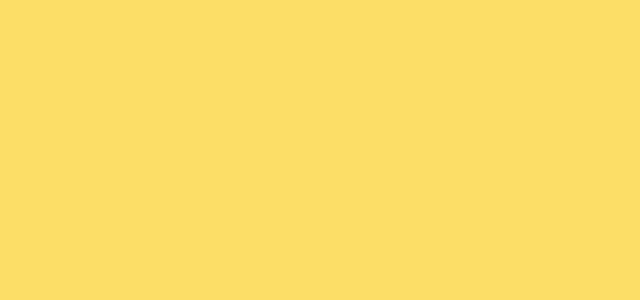
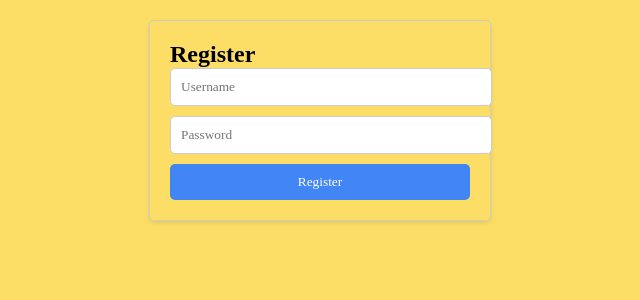
Before and after one commit to varunvenkatachalam/react-recipe-app, a React (Create React App) app: page /auth/register in a window 1280 px wide. Before the commit this address had no page. Shown: the top 300 px of the page, without its empty margins (320-960 px from the left). Built offline with nearby package versions, Linux system fonts and the light colour scheme; a web font is replaced by a local one.

Commit message:
after login and register

```diff
--- a/package.json
+++ b/package.json
@@ -6,7 +6,9 @@
     "@testing-library/jest-dom": "^5.17.0",
     "@testing-library/react": "^13.4.0",
     "@testing-library/user-event": "^13.5.0",
+    "axios": "^1.6.7",
     "react": "^18.2.0",
+    "react-cookie": "^7.1.0",
     "react-dom": "^18.2.0",
     "react-router-dom": "^6.22.3",
     "react-scripts": "5.0.1",
--- a/src/App.js
+++ b/src/App.js
@@ -4,12 +4,20 @@ import './Components/style.css';
 import './Components/style.css'
 import {Routes,Route} from 'react-router-dom';
 import RecipeInfo from './Components/RecipeInfo.jsx';
+import Home from './Components/Home.jsx';
+import Login from './Components/Login.jsx';
+import Register from './Components/Register.jsx';
+// import Navbar  from './Components/navBar.jsx';
 function App() {
   return (
     <>
       <Routes>
-        <Route path="/" element={<Meal/>} />
-        <Route path="/:MealId" element={<RecipeInfo/>}/>
+        {/* <Navbar/> */}
+        <Route path="/" element={<Home/>} />
+        <Route path="/auth/login" element={<Login/>} />
+        <Route path="/auth/register" element={<Register/>} />
+        <Route path="/meal" element={<Meal/>} />
+        <Route path="/meal/:MealId" element={<RecipeInfo/>}/>
       </Routes>
 
     </>
--- /dev/null
+++ b/src/Components/Home.jsx
@@ -0,0 +1,16 @@
+import React from "react";
+// import { Link } from "react-router-dom";
+import { Navbar } from "./navBar.jsx"; // Import as a named export
+
+const Home = () => {
+  return (
+    <div>
+      <Navbar />
+      <h1>Welcome to the Home Page</h1>
+      {/* <Link to="/auth/login">Login</Link>
+      <Link to="/auth/register">Register</Link> */}
+    </div>
+  );
+};
+
+export default Home;
--- /dev/null
+++ b/src/Components/Login.jsx
@@ -0,0 +1,72 @@
+// Login.js
+import React, { useState } from "react";
+import axios from "axios";
+import { useCookies } from "react-cookie";
+import { useNavigate } from "react-router-dom";
+import "./login.css";
+
+const Login = () => {
+  const [username, setUsername] = useState("");
+  const [password, setPassword] = useState("");
+  const [_, setCookies] = useCookies(["access_token"]);
+  const navigate = useNavigate();
+
+  const handleSubmit = async (event) => {
+    event.preventDefault();
+
+    try {
+      const response = await axios.post("http://localhost:2001/auth/login", {
+        username,
+        password,
+      });
+
+      const { token, userID } = response.data;
+
+      // Set access token in cookies
+      setCookies("access_token", token);
+      // Save user ID in localStorage for future use
+      window.localStorage.setItem("userID", userID);
+
+      // Redirect to home page after successful login
+      navigate("/");
+
+      // Clear input fields
+      setUsername("");
+      setPassword("");
+    } catch (error) {
+      // Handle login errors
+      console.error("Login error:", error);
+      // Example: Display a meaningful error message to the user
+      alert("Login failed. Please check your username and password.");
+    }
+  };
+
+  return (
+    <div className="auth-container">
+      <form onSubmit={handleSubmit} className="login-form">
+        <h2>Login</h2>
+        <div className="form-group">
+          <input
+            type="text"
+            id="username"
+            value={username}
+            onChange={(event) => setUsername(event.target.value)}
+            placeholder="Username"
+          />
+        </div>
+        <div className="form-group">
+          <input
+            type="password"
+            id="password"
+            value={password}
+            onChange={(event) => setPassword(event.target.value)}
+            placeholder="Password"
+          />
+        </div>
+        <button type="submit">Login</button>
+      </form>
+    </div>
+  );
+};
+
+export default Login;
--- a/src/Components/MealItem.jsx
+++ b/src/Components/MealItem.jsx
@@ -11,7 +11,7 @@ const MealItem=({data})=>{
             {
                 (!data)?"Not Found":data.map(item=>{
                     return(
-                        <div className="card" key={item.idMeal} onClick={() => { navigate(`/${item.idMeal}`) }}>
+                        <div className="card" key={item.idMeal} onClick={() => { navigate(`/meal/${item.idMeal}`) }}>
                             <img src={item.strMealThumb} alt="" />
                             <h3>{item.strMeal}</h3>
                         </div>
--- /dev/null
+++ b/src/Components/Register.jsx
@@ -0,0 +1,63 @@
+// Register.js
+import React, { useState } from "react";
+import axios from "axios";
+import { useNavigate } from "react-router-dom";
+import "./register.css";
+
+const Register = () => {
+  const [username, setUsername] = useState("");
+  const [password, setPassword] = useState("");
+  const navigate = useNavigate();
+
+  const handleSubmit = async (event) => {
+    event.preventDefault();
+    try {
+      await axios.post("http://localhost:2001/auth/register", {
+        username,
+        password,
+      });
+
+      // Upon successful registration, alert the user and redirect to login page
+      alert("Registration Completed! Now login.");
+      navigate("/auth/login");
+
+      // Clear input fields
+      setUsername("");
+      setPassword("");
+    } catch (error) {
+      // Handle registration errors
+      console.error("Registration error:", error);
+      // Example: Display a meaningful error message to the user
+      alert("Registration failed. Please try again later.");
+    }
+  };
+
+  return (
+    <div className="auth-container">
+      <form onSubmit={handleSubmit} className="register-form">
+        <h2>Register</h2>
+        <div className="form-group">
+          <input
+            type="text"
+            id="username"
+            value={username}
+            onChange={(event) => setUsername(event.target.value)}
+            placeholder="Username"
+          />
+        </div>
+        <div className="form-group">
+          <input
+            type="password"
+            id="password"
+            value={password}
+            onChange={(event) => setPassword(event.target.value)}
+            placeholder="Password"
+          />
+        </div>
+        <button type="submit">Register</button>
+      </form>
+    </div>
+  );
+};
+
+export default Register;
--- /dev/null
+++ b/src/Components/login.css
@@ -0,0 +1,41 @@
+/* login.css */
+.auth-container {
+    display: flex;
+    flex-direction: column;
+    align-items: center;
+    margin-top: 20px;
+  }
+
+  .login-form {
+    width: 300px;
+    padding: 20px;
+    border: 1px solid #ccc;
+    border-radius: 5px;
+    box-shadow: 0 2px 5px rgba(0, 0, 0, 0.1);
+  }
+
+  .form-group {
+    margin-bottom: 10px;
+  }
+
+  input[type="text"],
+  input[type="password"] {
+    width: 100%;
+    padding: 10px;
+    border: 1px solid #ccc;
+    border-radius: 5px;
+  }
+
+  button {
+    width: 100%;
+    padding: 10px;
+    background-color: #4285f4;
+    color: white;
+    border: none;
+    border-radius: 5px;
+    cursor: pointer;
+  }
+
+  button:hover {
+    background-color: #357ae8;
+  }
--- /dev/null
+++ b/src/Components/navBar.jsx
@@ -0,0 +1,35 @@
+import React from "react";
+import { Link, useNavigate } from "react-router-dom";
+import { useCookies } from "react-cookie";
+
+export const Navbar = () => {
+  const [cookies, setCookies] = useCookies(["access_token"]);
+  const navigate = useNavigate();
+
+  const logout = () => {
+    // Remove the "access_token" cookie completely
+    setCookies("access_token", "", { maxAge: 0 });
+    // Optionally, clear localStorage if necessary
+    // window.localStorage.clear();
+    navigate("/auth/login");
+  };
+
+  return (
+    <div className="navbar">
+      {/* <Link to="/">Home</Link> */}
+      {cookies.access_token ? (
+        <>
+          <button onClick={logout}>Logout</button>
+          {/* <button>Action 1</button>
+          <button>Action 2</button> */}
+          {/* Add more buttons as needed */}
+        </>
+      ) : (
+        <>
+          <Link to="/auth/login">Login</Link>
+          <Link to="/auth/register">Register</Link>
+        </>
+      )}
+    </div>
+  );
+};
--- /dev/null
+++ b/src/Components/register.css
@@ -0,0 +1,41 @@
+/* register.css */
+.auth-container {
+    display: flex;
+    flex-direction: column;
+    align-items: center;
+    margin-top: 20px;
+  }
+
+  .register-form {
+    width: 300px;
+    padding: 20px;
+    border: 1px solid #ccc;
+    border-radius: 5px;
+    box-shadow: 0 2px 5px rgba(0, 0, 0, 0.1);
+  }
+
+  .form-group {
+    margin-bottom: 10px;
+  }
+
+  input[type="text"],
+  input[type="password"] {
+    width: 100%;
+    padding: 10px;
+    border: 1px solid #ccc;
+    border-radius: 5px;
+  }
+
+  button {
+    width: 100%;
+    padding: 10px;
+    background-color: #4285f4;
+    color: white;
+    border: none;
+    border-radius: 5px;
+    cursor: pointer;
+  }
+
+  button:hover {
+    background-color: #357ae8;
+  }
```
Also changed, not shown: 1 other file (tests, documents, lock files or other folders).
